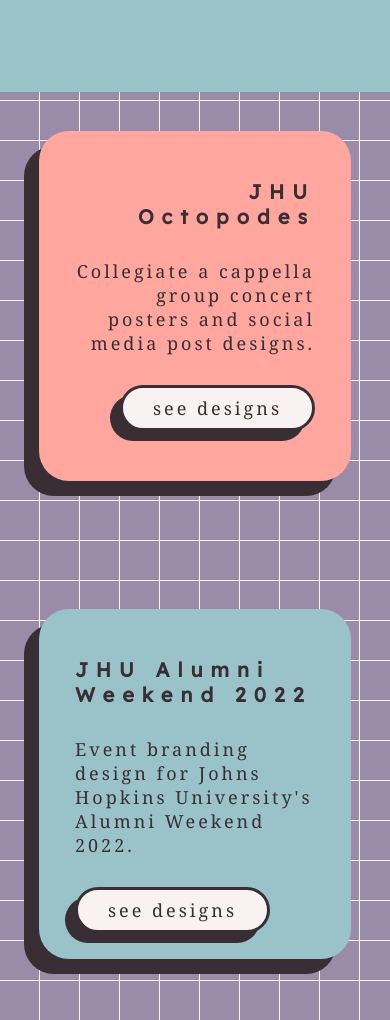
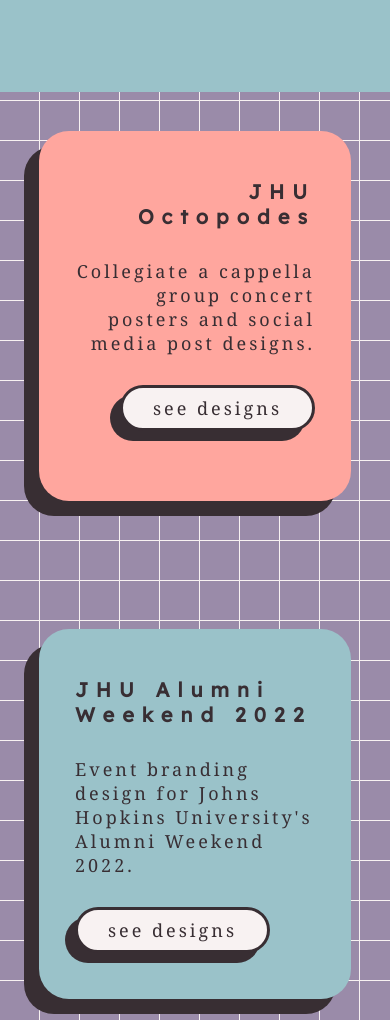
Before and after one commit to jamnavarro/portfolio1, a plain HTML site: page index.html in a window 390 px wide. Shown: the part 700-1720 px from the top of the page. Drawn offline with Linux system fonts and the light colour scheme; a web font is replaced by a local one.

Commit message:
increase home page card size on mobile

```diff
--- a/css/layout.css
+++ b/css/layout.css
@@ -78,7 +78,7 @@ body {
 
 @media only screen and (max-width: 600px) {
   .project-card {
-    min-height: 350px;
+    min-height: 370px;
   }
 }
 
```
